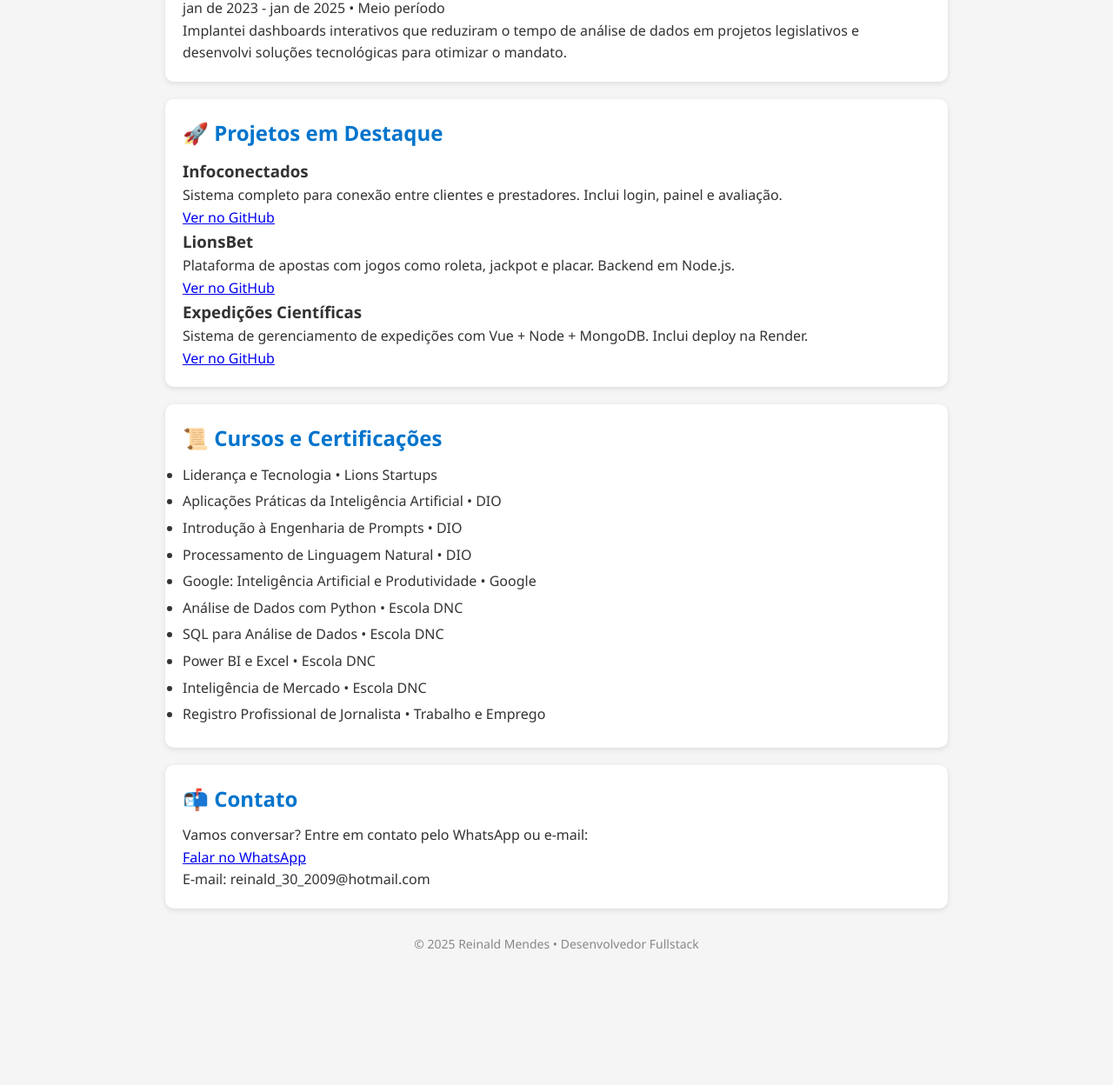
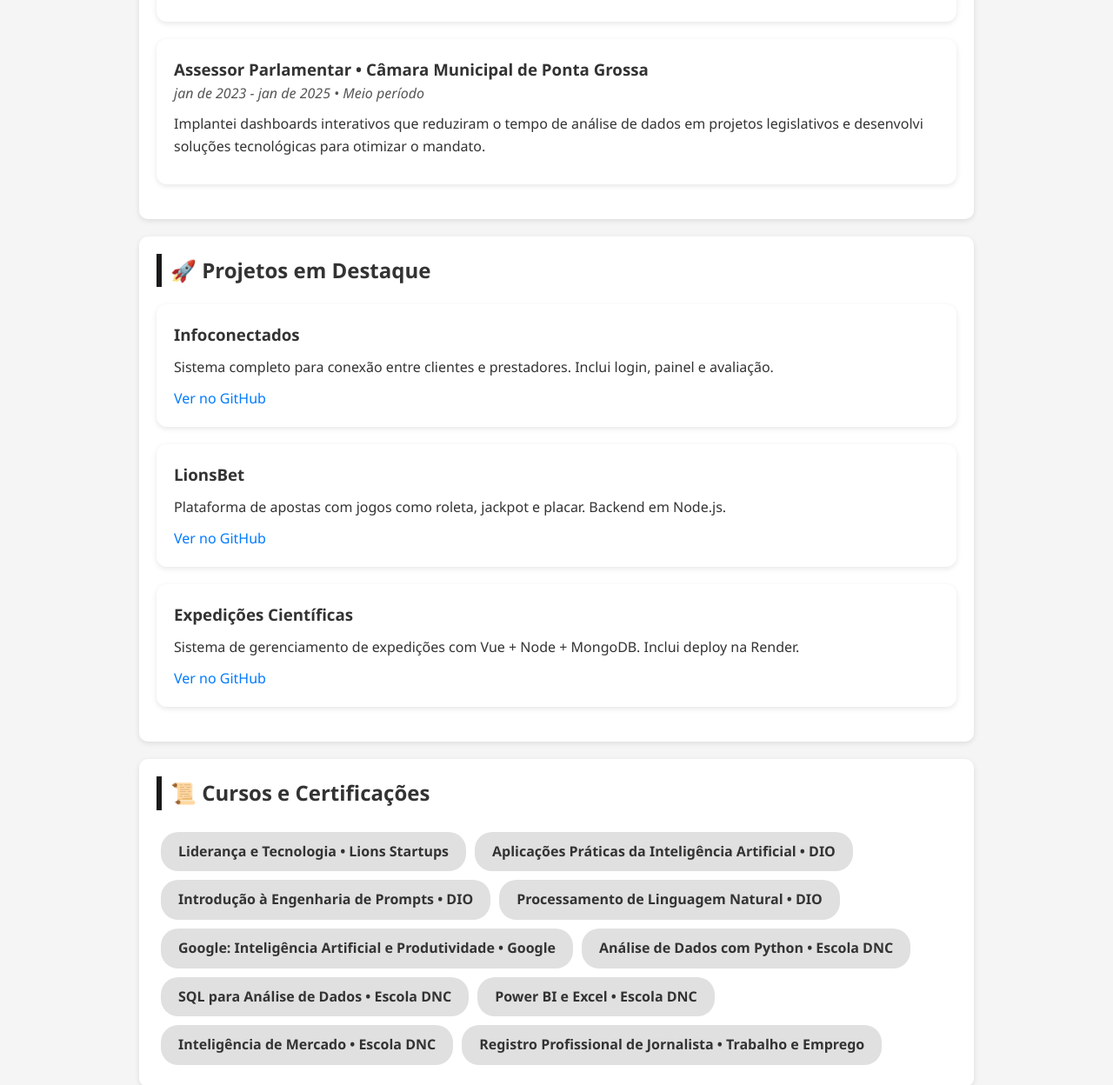
Before and after one commit to ReinaldMendes/portfolio-reinald-mendes, a plain HTML site: page index.html in a window 1280 px wide. Shown: the part 1552-2800 px from the top of the page at 87% size. Before the commit the page ends 2669 px from the top, so only its background shows below. Drawn offline with Linux system fonts and the light colour scheme.

Commit message:
Update style.css

```diff
--- a/style.css
+++ b/style.css
@@ -11,34 +11,39 @@ body {
   color: #333;
   padding: 20px;
 }
-.profile-photo {
-  width: 120px;       /* tamanho da foto */
-  height: 120px;      /* tamanho da foto */
-  border-radius: 50%; /* deixa redondo */
-  object-fit: cover;  /* mantém proporção da imagem */
-  display: block;
-  margin: 0 auto 20px auto; /* centraliza e dá espaçamento abaixo */
-  border: 3px solid #fff;   /* opcional: borda branca ao redor */
-}
-
 
 header {
   text-align: center;
-  background-color: #0074cc;
+  background-color: #1a1a1a;
   color: white;
-  padding: 30px 20px;
+  padding: 40px 20px;
   border-radius: 10px;
   margin-bottom: 20px;
 }
 
-header a {
-  color: white;
-  text-decoration: underline;
-  font-weight: bold;
+header h1 {
+  font-size: 2.2em;
+  margin: 10px 0 0 0;
+}
+
+header p {
+  font-size: 1.1em;
+  margin-top: 10px;
+  color: #ccc;
+}
+
+.profile-photo {
+  width: 120px;
+  height: 120px;
+  border-radius: 50%;
+  object-fit: cover;
+  display: block;
+  margin: 0 auto 20px auto;
+  border: 3px solid #fff;
 }
 
 main {
-  max-width: 900px;
+  max-width: 960px;
   margin: auto;
 }
 
@@ -51,31 +56,78 @@ section {
 }
 
 h2 {
-  margin-bottom: 10px;
-  color: #0074cc;
+  border-left: 6px solid #1a1a1a;
+  padding-left: 10px;
+  margin-bottom: 20px;
 }
 
-.projeto {
-  margin-bottom: 15px;
+.stack ul, .certificates ul {
+  display: flex;
+  flex-wrap: wrap;
+  list-style: none;
+  padding: 0;
 }
 
-.projeto a {
-  color: #0074cc;
-  text-decoration: none;
+.stack li, .certificates li {
+  background: #e0e0e0;
+  border-radius: 20px;
+  padding: 10px 20px;
+  margin: 5px;
   font-weight: bold;
 }
 
-.projeto a:hover {
-  text-decoration: underline;
+.experience-item, .project {
+  background: white;
+  padding: 20px;
+  border-radius: 12px;
+  box-shadow: 0 2px 6px rgba(0,0,0,0.1);
+  margin-bottom: 20px;
 }
 
-ul li {
-  margin-bottom: 5px;
+.experience-item h3, .project h3 {
+  margin-top: 0;
+}
+
+.experience-item span {
+  font-style: italic;
+  color: #555;
+}
+
+.experience-item p, .project p {
+  margin: 10px 0;
+}
+
+.experience-item ul, .project ul {
+  padding-left: 20px;
+}
+
+.project a, .contact a {
+  text-decoration: none;
+  color: #007BFF;
+}
+
+.contact a {
+  display: inline-block;
+  margin-top: 10px;
+  background: #1a1a1a;
+  color: #fff;
+  padding: 12px 24px;
+  border-radius: 30px;
 }
 
 footer {
   text-align: center;
   font-size: 14px;
-  color: #888;
+  color: #ccc;
   margin-top: 30px;
 }
+
+.profile-photo {
+  width: 120px;       /* tamanho da foto */
+  height: 120px;      /* tamanho da foto */
+  border-radius: 50%; /* deixa redondo */
+  object-fit: cover;  /* mantém proporção da imagem */
+  display: block;
+  margin: 0 auto 20px auto; /* centraliza e dá espaçamento abaixo */
+  border: 3px solid #fff;   /* opcional: borda branca ao redor */
+}
```
